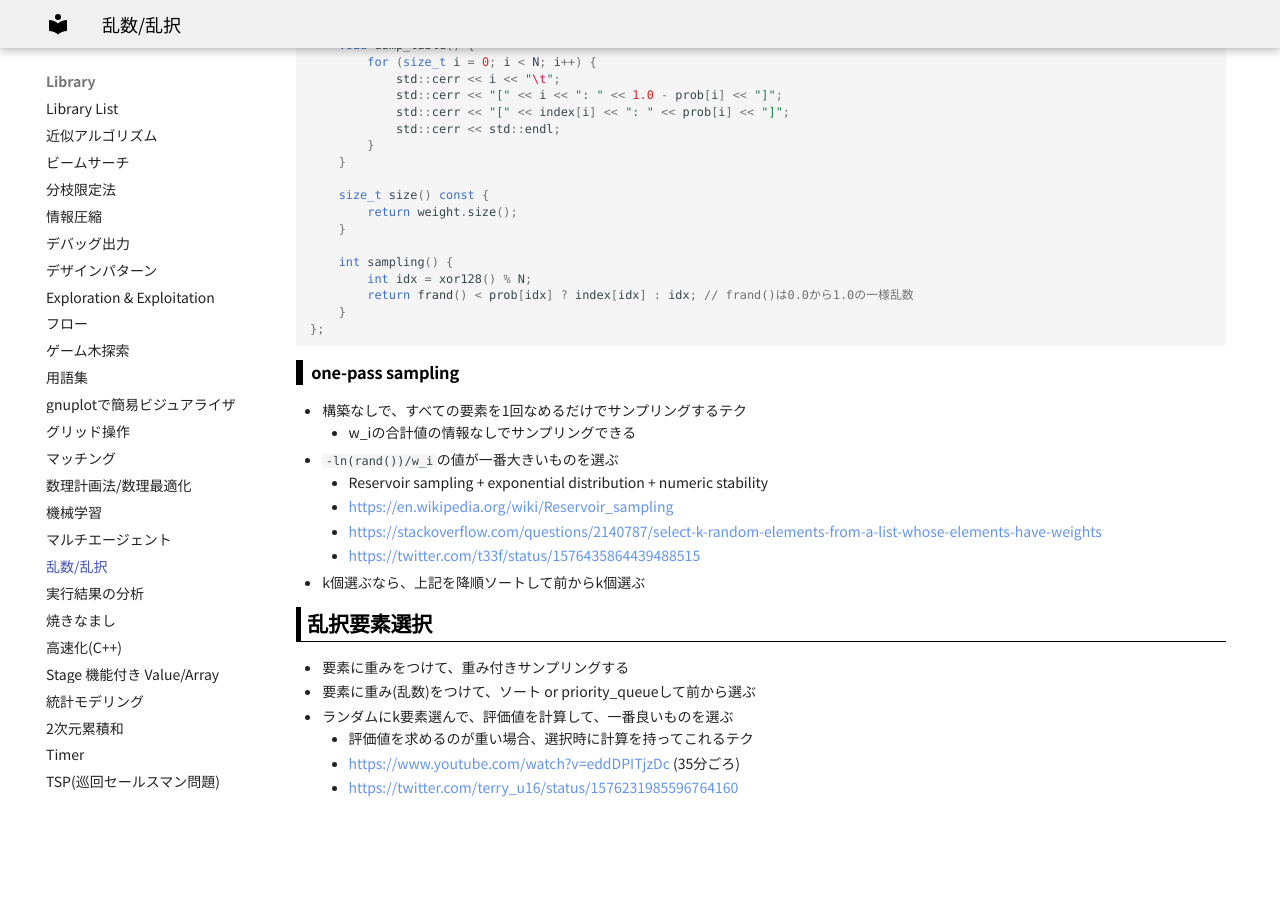
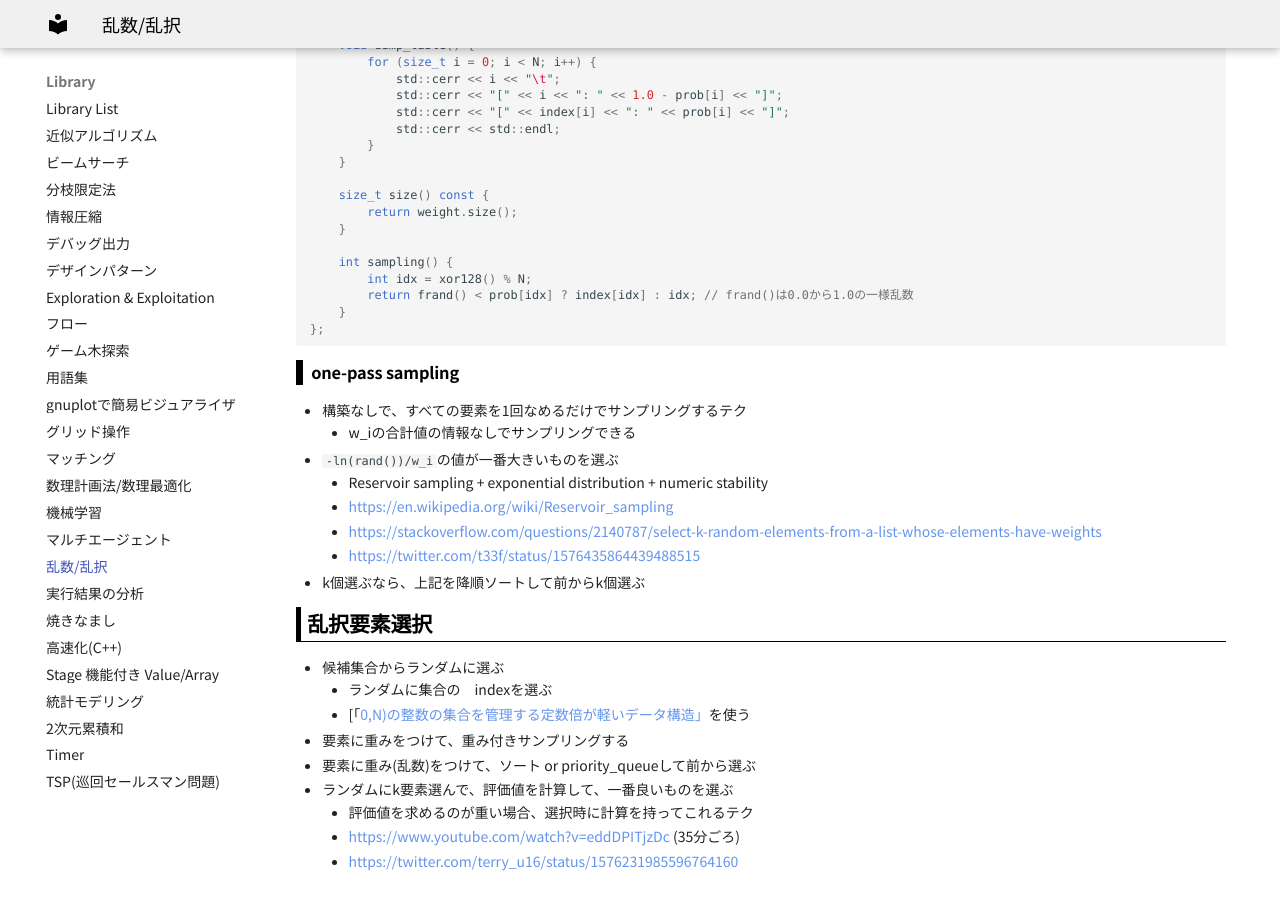
Before and after one commit to jetbead/AtCoderHeuristicContestMemo, an MkDocs documentation site: the page built from docs/Library/random.md, in a window 1280 px wide and 900 px high, scrolled down 3371 px. Built offline with MkDocs 1.6.1 and Material for MkDocs 9.7.7, drawn with Linux system fonts in a browser that asks for light colours; some web fonts are replaced; before the commit the page ends 4198 px from its top, so only the background shows below that.

Commit message:
modify random

```diff
--- a/docs/Library/random.md
+++ b/docs/Library/random.md
@@ -212,6 +212,9 @@ class WalkersAliasMethod {
 
 ## 乱択要素選択
 
+- 候補集合からランダムに選ぶ
+  - ランダムに集合の　indexを選ぶ
+  - [「[0,N)の整数の集合を管理する定数倍が軽いデータ構造」](./speedup.md)を使う
 - 要素に重みをつけて、重み付きサンプリングする
 - 要素に重み(乱数)をつけて、ソート or priority_queueして前から選ぶ
 - ランダムにk要素選んで、評価値を計算して、一番良いものを選ぶ
```
